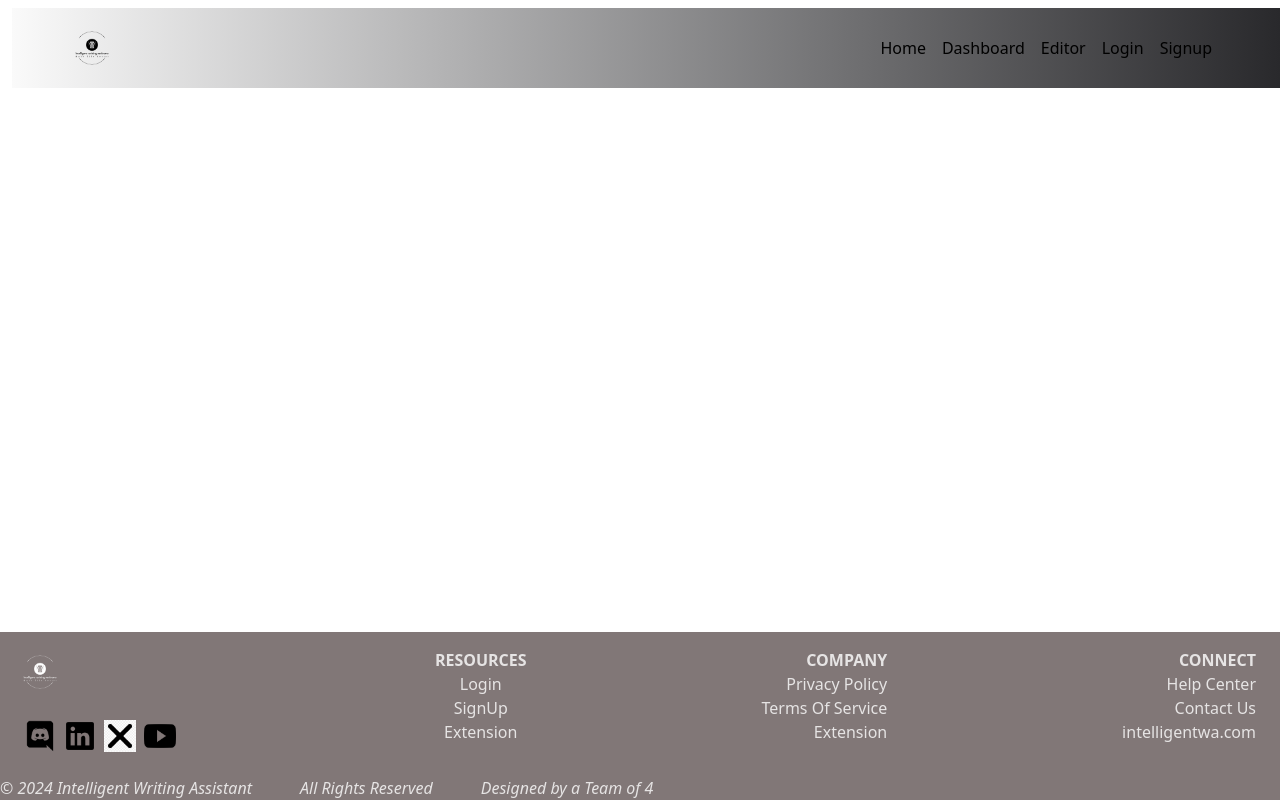
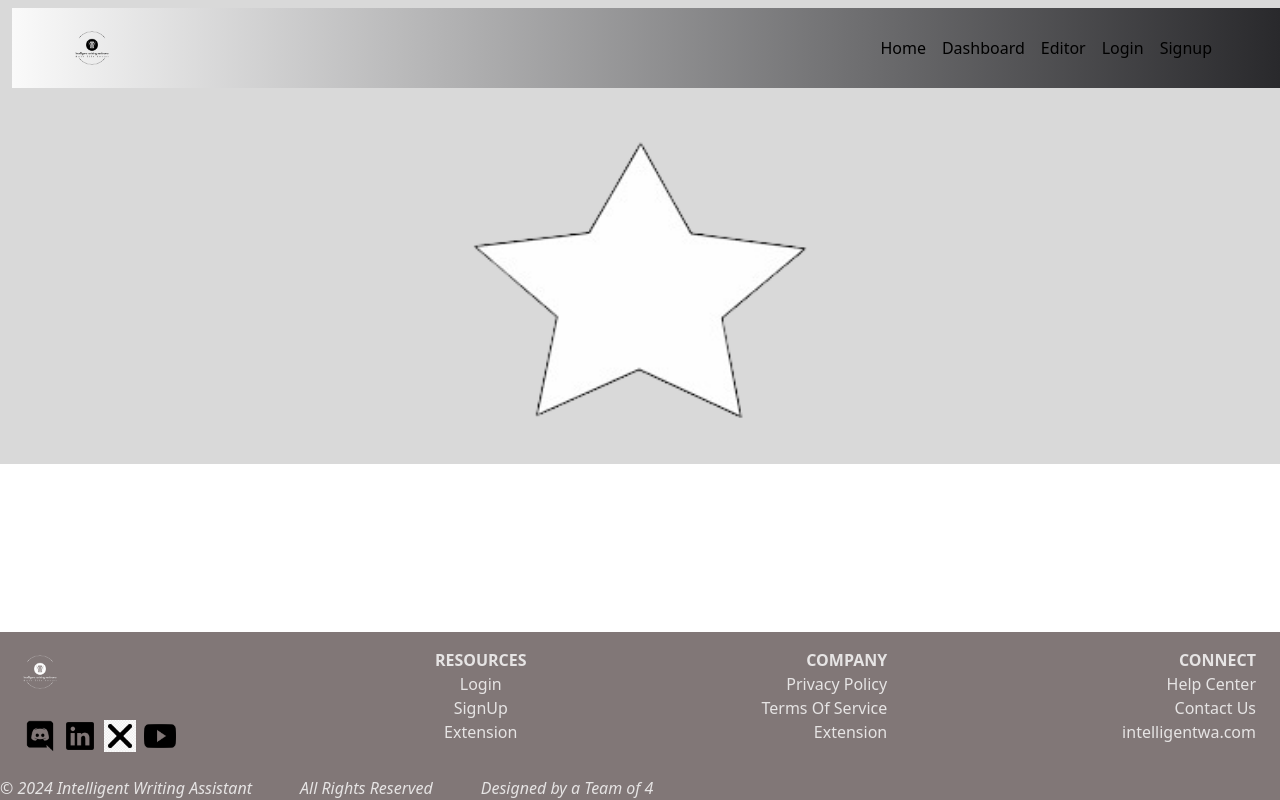
Before and after one commit to Robertpaschal/Portfolio_Project, a React (Create React App) app in the folder Writing_assistant/frontend/: page / in a window 1280 px wide. Built offline with nearby package versions, Linux system fonts and the light colour scheme.

Commit message:
chore: Add Body component to App for improved page layout

```diff
--- a/Writing_assistant/frontend/src/App.js
+++ b/Writing_assistant/frontend/src/App.js
@@ -2,11 +2,13 @@ import React from 'react';
 import AutocompleteInput from './components/SuggestionsList';
 import Navbar from './components/Navbar';
 import Footer from './components/Footer';
+import Body from './components/body';
 
 const App = () => {
     return (
         <div className='flex justify-between flex-col text-right bg-[#D9D9D9]'>
             <Navbar />
+            <Body />
             {/* <h1 className='text-center text-xl'>Intelligent Writing Assistant</h1>
             <AutocompleteInput /> */}
             <Footer />
```
